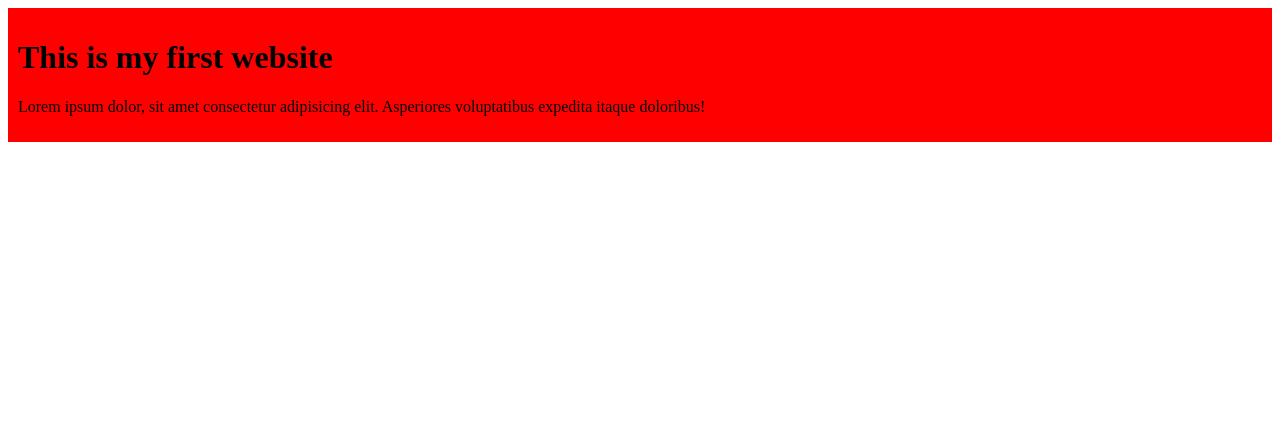
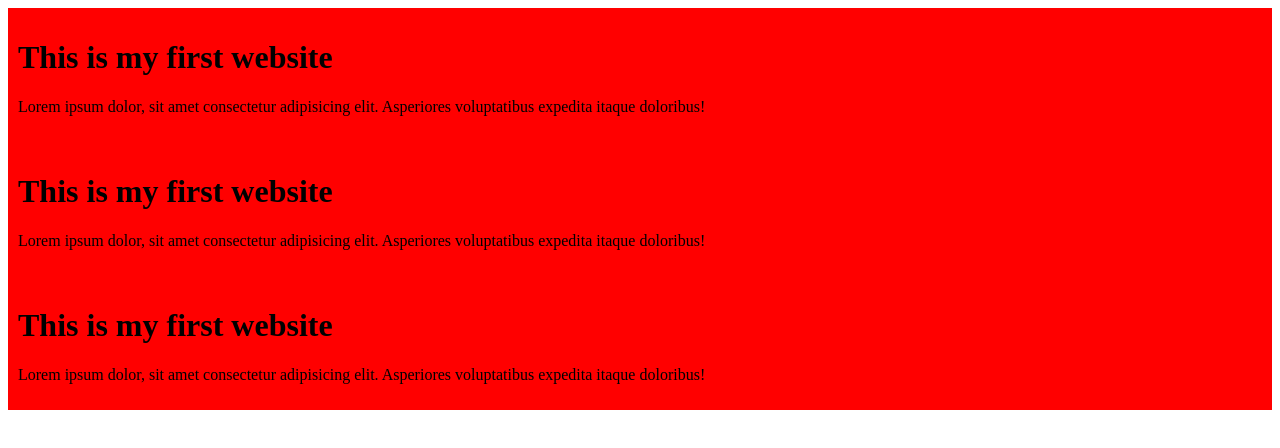
Before and after one commit to Pollob529/my-second-github-repo, a plain HTML site: page index.html in a window 1280 px wide. Drawn offline with Linux system fonts and the light colour scheme.

Commit message:
Extra code add in index.html

```diff
--- a/index.html
+++ b/index.html
@@ -11,5 +11,15 @@
         <h1>This is my first website</h1>
         <p>Lorem ipsum dolor, sit amet consectetur adipisicing elit. Asperiores voluptatibus expedita itaque doloribus!</p>
     </div>
+
+    <div>
+        <h1>This is my first website</h1>
+        <p>Lorem ipsum dolor, sit amet consectetur adipisicing elit. Asperiores voluptatibus expedita itaque doloribus!</p>
+    </div>
+
+    <div>
+        <h1>This is my first website</h1>
+        <p>Lorem ipsum dolor, sit amet consectetur adipisicing elit. Asperiores voluptatibus expedita itaque doloribus!</p>
+    </div>
 </body>
 </html>
```
